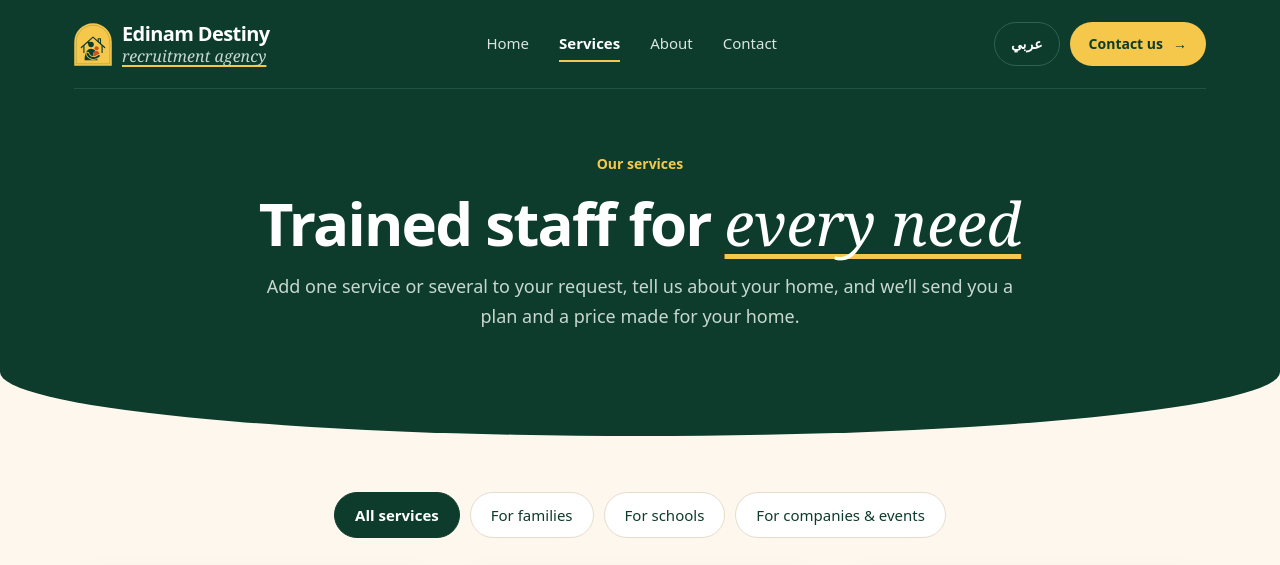
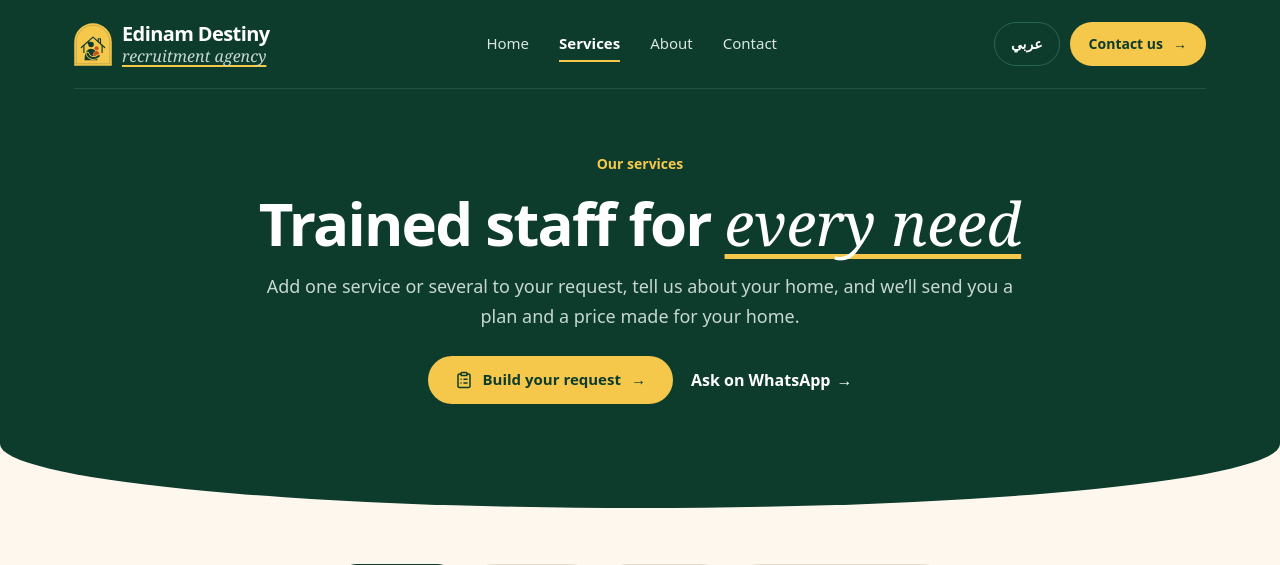
Before and after one commit to WilsonTenk/destinyrecruitment, a PHP site: page /services.html in a window 1280 px wide. Shown: the top 565 px of the page. Run offline with PHP 8.4, Linux system fonts and the light colour scheme; some web fonts are replaced.

Commit message:
Add a Build your request button to the Services page header
A yellow button in the Services hero jumps to the request form, with an
Ask on WhatsApp link beside it (English and Arabic).

Co-Authored-By: Claude Opus 5.5 <noreply@anthropic.com>

```diff
--- a/site/404.html
+++ b/site/404.html
@@ -14,7 +14,7 @@
   <link rel="preconnect" href="https://fonts.googleapis.com">
   <link rel="preconnect" href="https://fonts.gstatic.com" crossorigin>
   <link href="https://fonts.googleapis.com/css2?family=Inter+Tight:wght@400;500;600;700;800&family=Instrument+Serif:ital@1&family=IBM+Plex+Sans+Arabic:wght@400;500;600;700&display=swap" rel="stylesheet">
-  <link rel="stylesheet" href="assets/css/styles.css?v=7">
+  <link rel="stylesheet" href="assets/css/styles.css?v=8">
   <link rel="icon" href="assets/img/favicon.svg" type="image/svg+xml">
 </head>
 <body>
--- a/site/about.html
+++ b/site/about.html
@@ -30,7 +30,7 @@
   <link rel="preconnect" href="https://fonts.googleapis.com">
   <link rel="preconnect" href="https://fonts.gstatic.com" crossorigin>
   <link href="https://fonts.googleapis.com/css2?family=Inter+Tight:wght@400;500;600;700;800&family=Instrument+Serif:ital@1&family=IBM+Plex+Sans+Arabic:wght@400;500;600;700&display=swap" rel="stylesheet">
-  <link rel="stylesheet" href="assets/css/styles.css?v=7">
+  <link rel="stylesheet" href="assets/css/styles.css?v=8">
   <link rel="icon" href="assets/img/favicon.svg" type="image/svg+xml">
   <link rel="apple-touch-icon" href="assets/img/apple-touch-icon.png">
 </head>
@@ -191,7 +191,7 @@
     </div>
   </div>
 
-  <script src="assets/js/i18n-ar.js?v=11"></script>
+  <script src="assets/js/i18n-ar.js?v=12"></script>
   <script src="assets/js/main.js?v=4"></script>
 </body>
 </html>
--- a/site/assets/css/styles.css
+++ b/site/assets/css/styles.css
@@ -471,3 +471,5 @@ body.has-request-bar .fab { bottom: 92px; }
 .field-set { border: 0; margin: 0; padding: 0; min-width: 0; }
 .field-set legend { padding: 0; margin-bottom: 8px; }
 .field-set .hint { font-weight: 400; color: var(--muted); }
+.page-hero-actions { justify-content: center; padding-top: 6px; }
+@media (max-width: 900px) { .page-hero-actions { justify-content: flex-start; width: 100%; } }
--- a/site/assets/js/i18n-ar.js
+++ b/site/assets/js/i18n-ar.js
@@ -198,6 +198,7 @@ window.DESTINY_AR = {
   'form.send': 'أرسل عبر واتساب',
   'form.note': 'يُفتح طلبك في واتساب جاهزًا للإرسال إلى فريقنا.',
   'home.build': 'اطلب خدمتك',
+  'svcp.build': 'اطلب خدمتك',
   'form.services': 'الخدمات المطلوبة <span class="hint">(اختر واحدة أو أكثر)</span>',
   'opt.label': 'يمكن حجزها',
   'opt.nanny': 'بالساعة · بالشهر · مقيمة',
--- a/site/contact.html
+++ b/site/contact.html
@@ -29,7 +29,7 @@
   <link rel="preconnect" href="https://fonts.googleapis.com">
   <link rel="preconnect" href="https://fonts.gstatic.com" crossorigin>
   <link href="https://fonts.googleapis.com/css2?family=Inter+Tight:wght@400;500;600;700;800&family=Instrument+Serif:ital@1&family=IBM+Plex+Sans+Arabic:wght@400;500;600;700&display=swap" rel="stylesheet">
-  <link rel="stylesheet" href="assets/css/styles.css?v=7">
+  <link rel="stylesheet" href="assets/css/styles.css?v=8">
   <link rel="icon" href="assets/img/favicon.svg" type="image/svg+xml">
   <link rel="apple-touch-icon" href="assets/img/apple-touch-icon.png">
 </head>
@@ -162,7 +162,7 @@
     </div>
   </div>
 
-  <script src="assets/js/i18n-ar.js?v=11"></script>
+  <script src="assets/js/i18n-ar.js?v=12"></script>
   <script src="assets/js/main.js?v=4"></script>
 </body>
 </html>
--- a/site/index.html
+++ b/site/index.html
@@ -30,7 +30,7 @@
   <link rel="preconnect" href="https://fonts.googleapis.com">
   <link rel="preconnect" href="https://fonts.gstatic.com" crossorigin>
   <link href="https://fonts.googleapis.com/css2?family=Inter+Tight:wght@400;500;600;700;800&family=Instrument+Serif:ital@1&family=IBM+Plex+Sans+Arabic:wght@400;500;600;700&display=swap" rel="stylesheet">
-  <link rel="stylesheet" href="assets/css/styles.css?v=7">
+  <link rel="stylesheet" href="assets/css/styles.css?v=8">
   <link rel="icon" href="assets/img/favicon.svg" type="image/svg+xml">
   <link rel="apple-touch-icon" href="assets/img/apple-touch-icon.png">
 </head>
@@ -257,7 +257,7 @@
     </div>
   </div>
 
-  <script src="assets/js/i18n-ar.js?v=11"></script>
+  <script src="assets/js/i18n-ar.js?v=12"></script>
   <script src="assets/js/main.js?v=4"></script>
 </body>
 </html>
--- a/site/services.html
+++ b/site/services.html
@@ -29,7 +29,7 @@
   <link rel="preconnect" href="https://fonts.googleapis.com">
   <link rel="preconnect" href="https://fonts.gstatic.com" crossorigin>
   <link href="https://fonts.googleapis.com/css2?family=Inter+Tight:wght@400;500;600;700;800&family=Instrument+Serif:ital@1&family=IBM+Plex+Sans+Arabic:wght@400;500;600;700&display=swap" rel="stylesheet">
-  <link rel="stylesheet" href="assets/css/styles.css?v=7">
+  <link rel="stylesheet" href="assets/css/styles.css?v=8">
   <link rel="icon" href="assets/img/favicon.svg" type="image/svg+xml">
   <link rel="apple-touch-icon" href="assets/img/apple-touch-icon.png">
 </head>
@@ -57,6 +57,10 @@
         <span class="eyebrow" data-i18n="svcp.eyebrow">Our services</span>
         <h1 data-i18n="svcp.h1">Trained staff for <span class="serif u">every need</span></h1>
         <p data-i18n="svcp.lead">Add one service or several to your request, tell us about your home, and we’ll send you a plan and a price made for your home.</p>
+        <div class="hero-actions page-hero-actions">
+          <a class="btn btn-yellow" href="#request"><svg viewBox="0 0 24 24" fill="none" stroke="currentColor" stroke-width="2" stroke-linecap="round" stroke-linejoin="round" aria-hidden="true"><rect width="8" height="4" x="8" y="2" rx="1" ry="1" /><path d="M16 4h2a2 2 0 0 1 2 2v14a2 2 0 0 1-2 2H6a2 2 0 0 1-2-2V6a2 2 0 0 1 2-2h2" /><path d="M12 11h4" /><path d="M12 16h4" /><path d="M8 11h.01" /><path d="M8 16h.01" /></svg><span data-i18n="svcp.build">Build your request</span><span class="arrow" aria-hidden="true"></span></a>
+          <a class="link-arrow" data-wa="Hello, I'd like to ask about your services." data-wa-ar="مرحبًا، أود الاستفسار عن خدماتكم." href="https://wa.me/966544827315"><span data-i18n="cta.ask">Ask on WhatsApp</span><span class="arrow" aria-hidden="true"></span></a>
+        </div>
       </div>
     </div>
   </section>
@@ -281,7 +285,7 @@
     </div>
   </div>
 
-  <script src="assets/js/i18n-ar.js?v=11"></script>
+  <script src="assets/js/i18n-ar.js?v=12"></script>
   <script src="assets/js/main.js?v=4"></script>
 </body>
 </html>
```
